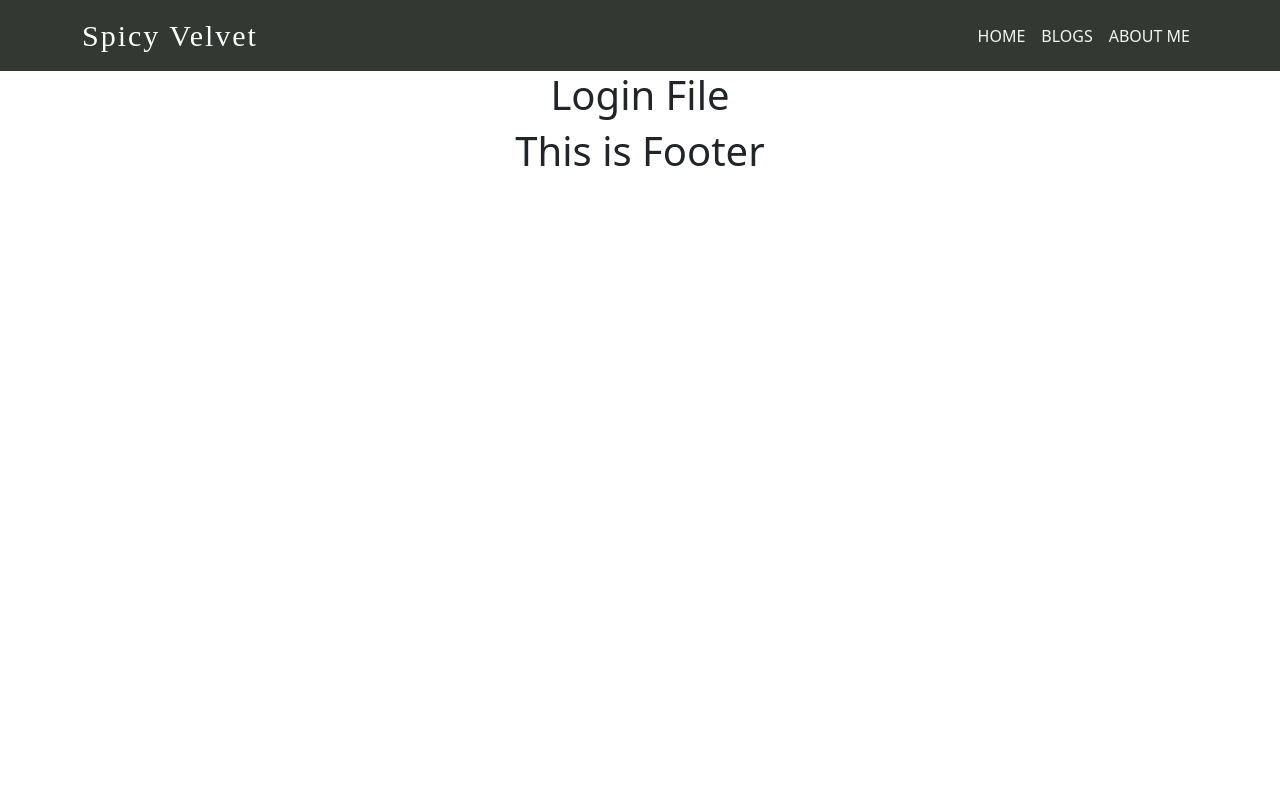
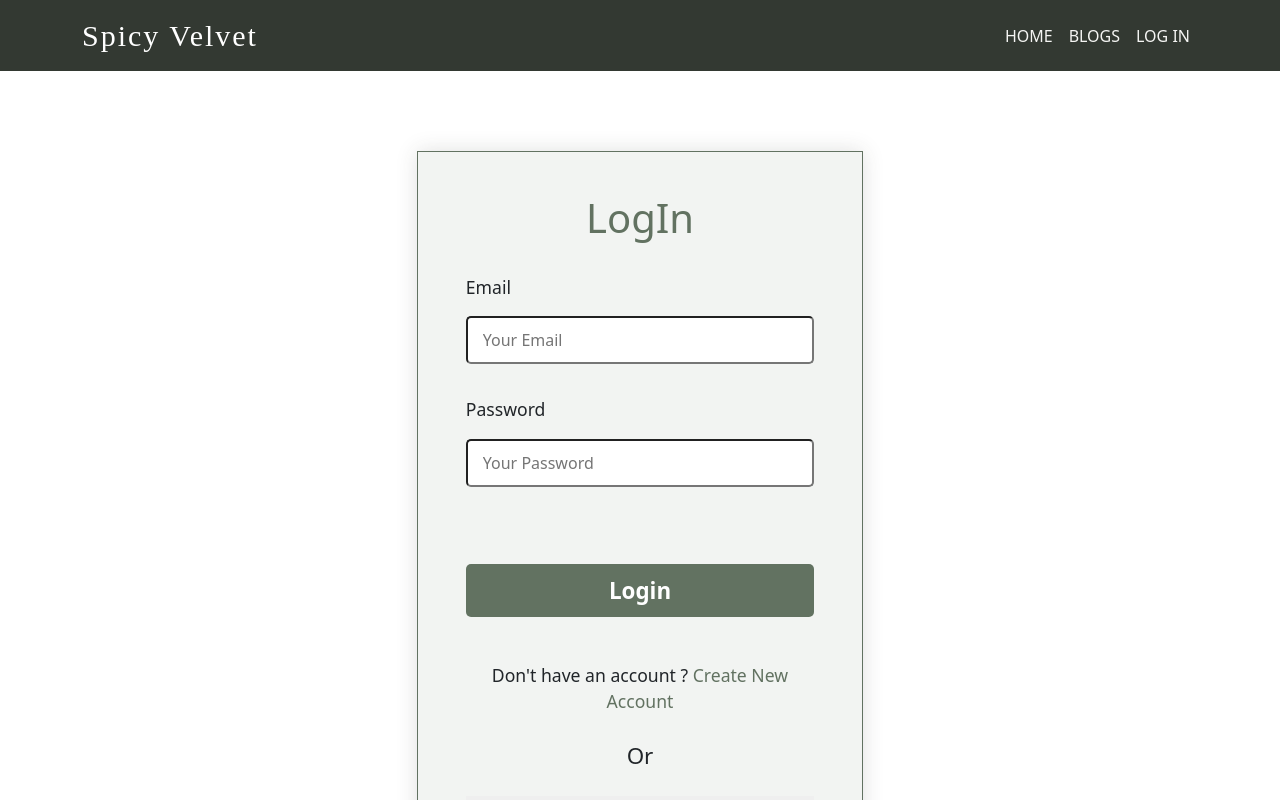
Before and after one commit to Maria-07/Spicy-Velvet-Client-site, a React (Create React App) app: page /login in a window 1280 px wide. Shown: the top 800 px of the page. Built offline with nearby package versions, Linux system fonts and the light colour scheme.

Commit message:
login page design added

```diff
--- a/src/Components/Header/Header.js
+++ b/src/Components/Header/Header.js
@@ -21,8 +21,8 @@ const Header = () => {
               <Nav.Link as={Link} to="blogs">
                 <span className="nav-bar link">BLOGS</span>
               </Nav.Link>
-              <Nav.Link as={Link} to="aboutme">
-                <span className="nav-bar link">ABOUT ME</span>
+              <Nav.Link as={Link} to="login">
+                <span className="nav-bar link">LOG IN</span>
               </Nav.Link>
             </Nav>
           </Navbar.Collapse>
--- a/src/Components/Shared/Login/Login.css
+++ b/src/Components/Shared/Login/Login.css
@@ -0,0 +1,84 @@
+/* .login {
+    text-align: center;
+} */
+
+.login-form {
+    width: 40%;
+    margin: 5em 0;
+    padding: 2em 3em;
+    background-color: #d0d5d045;
+    border: 1px solid #627261;
+    box-shadow: 0 0 20px rgba(51, 57, 50, 0.15);
+}
+
+.login-form h1 {
+    margin: 10px 0;
+    font-size: 2.5em;
+    color: #627261;
+}
+
+.filed-name {
+    font-size: 1.1em;
+}
+
+.login-details {
+    margin: 2em 0;
+    text-align: start;
+}
+
+.input-field {
+    border-radius: 5px;
+    padding: 10px 15px;
+}
+
+.submit-btn {
+    font-weight: 600;
+    font-size: 1.4em;
+    padding: 10px 0;
+    border-radius: 5px;
+    background-color: #627261;
+    color: #fff;
+    border: none;
+    margin: 2em 0;
+    transition: ease-in-out 0.2s;
+}
+
+.submit-btn:hover {
+    background-color: #F5F5F3;
+    border: 2px solid #627261;
+    color: #627261;
+}
+
+.link-text {
+    color: #627261;
+}
+
+.login-form p {
+    font-size: 1.1em;
+}
+
+.google-img {
+    height: 50px;
+}
+
+.social {
+
+    border: none;
+    background-color: none;
+}
+
+.or {
+    font-size: 1.4em;
+    font-weight: 500;
+}
+
+/* responsive  */
+
+@media only screen and (max-width: 600px) {
+    .login-form {
+        width: 100%;
+        margin: 2em 0;
+        padding: 2em 2em;
+        background-color: #D0D5D0;
+    }
+}
--- a/src/Components/Shared/Login/Login.js
+++ b/src/Components/Shared/Login/Login.js
@@ -1,10 +1,54 @@
 import React from "react";
+import { Container } from "react-bootstrap";
+import { Link } from "react-router-dom";
+import "./Login.css";
 
 const Login = () => {
   return (
-    <div>
-      <h1 className="">Login File</h1>
-    </div>
+    <Container>
+      <div className="login-form mx-auto">
+        <form>
+          <h1>LogIn</h1>
+          <div className="login-details">
+            <p className="filed-name">Email</p>
+            <input
+              className="input-field w-100"
+              type="email"
+              placeholder="Your Email"
+              required
+            />
+          </div>
+          <div className="login-details">
+            <p className="filed-name">Password</p>
+            <input
+              className="input-field w-100"
+              type="password"
+              placeholder="Your Password"
+              required
+            />
+          </div>
+
+          <input type="submit" className="submit-btn w-100" value="Login" />
+
+          <p>
+            Don't have an account ?{" "}
+            <Link className="text-decoration-none link-text" to={"/signup"}>
+              Create New Account
+            </Link>
+          </p>
+
+          <div className="my-4 or">Or</div>
+
+          <button
+            // onClick={() => signInWithGoogle()}
+            className="social w-100"
+          >
+            <img src="google.png" className="google-img mx-3" alt="" />
+            Continue with Google
+          </button>
+        </form>
+      </div>
+    </Container>
   );
 };
 
```
Also changed, not shown: public/google.png (added).
